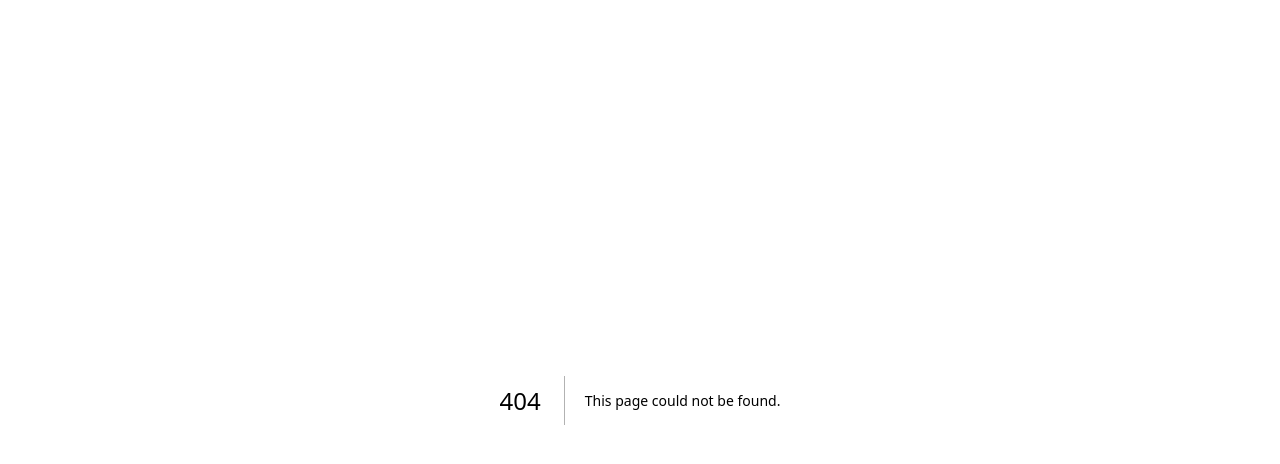
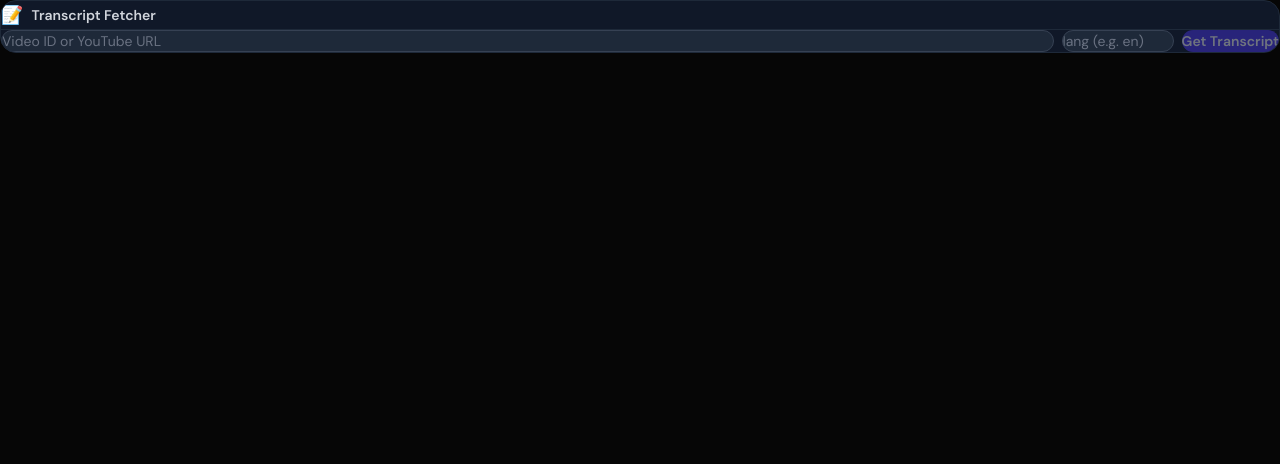
Before and after one commit to Nickblaq/jc, a Next.js app: page /transcript in a window 1280 px wide. Before the commit this address had no page. Shown: the top 464 px of the page. Built offline with nearby package versions, Linux system fonts and the light colour scheme.

Commit message:
Create page.tsx

```diff
--- /dev/null
+++ b/app/transcript/page.tsx
@@ -0,0 +1,9 @@
+
+import TranscriptPanel from '@/components/TranscriptPanel'
+
+export default function Channel() {
+
+  return (
+      <TranscriptPanel />
+  )
+}
```
